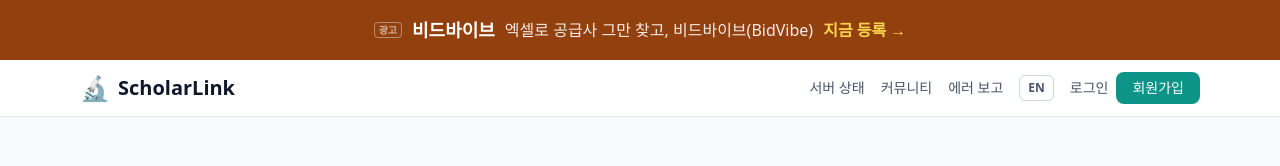
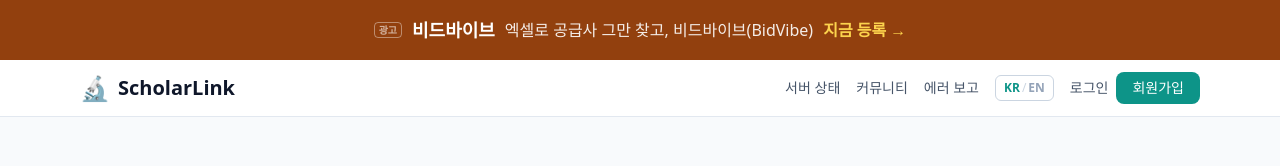
Before and after one commit to wheeljah/SC_link, a React (Vite) app in the folder client/: page / in a window 1280 px wide. Shown: the top 166 px of the page. Built offline with nearby package versions, Linux system fonts and the light colour scheme; no server answers.

Commit message:
i18n/nav: translate '전체 보고 목록 →', rename toggle to KR/EN, make mobile navbar horizontally scrollable

```diff
--- a/client/src/components/LangToggle.tsx
+++ b/client/src/components/LangToggle.tsx
@@ -1,16 +1,18 @@
 import { getLang, setLang } from '../i18n/translate';
 
-// 한/EN 언어 전환 버튼. 클릭 시 언어를 저장하고 새로고침하여 전체 화면을 번역한다.
+// 'KR/EN' 언어 전환 버튼 — 현재 언어를 강조 표시. 클릭 시 전환 후 새로고침.
 export default function LangToggle() {
   const lang = getLang();
   return (
     <button
       onClick={() => setLang(lang === 'ko' ? 'en' : 'ko')}
-      className="text-slate-600 hover:text-slate-900 border border-slate-300 hover:border-slate-400 rounded-md px-2 py-1 text-xs font-semibold transition-colors shrink-0"
+      className="flex items-center border border-slate-300 hover:border-slate-400 rounded-md px-2 py-1 shrink-0 transition-colors"
       aria-label="Toggle language"
       title={lang === 'ko' ? 'Switch to English' : '한국어로 전환'}
     >
-      {lang === 'ko' ? 'EN' : '한'}
+      <span className={`text-xs font-semibold ${lang === 'ko' ? 'text-teal-600' : 'text-slate-400'}`}>KR</span>
+      <span className="text-slate-300 mx-0.5 text-xs">/</span>
+      <span className={`text-xs font-semibold ${lang === 'en' ? 'text-teal-600' : 'text-slate-400'}`}>EN</span>
     </button>
   );
 }
--- a/client/src/components/Navbar.tsx
+++ b/client/src/components/Navbar.tsx
@@ -12,61 +12,43 @@ export default function Navbar() {
     navigate('/login');
   };
 
+  const link = 'text-slate-600 hover:text-slate-900 transition-colors whitespace-nowrap shrink-0';
+
   return (
     <nav className="bg-white border-b border-slate-200 sticky top-0 z-50">
-      <div className="max-w-6xl mx-auto px-4 h-14 flex items-center justify-between">
-        <Link to="/" className="flex items-center gap-2 font-bold text-xl text-slate-900">
+      <div className="max-w-6xl mx-auto px-4 h-14 flex items-center justify-between gap-3">
+        <Link to="/" className="flex items-center gap-2 font-bold text-xl text-slate-900 shrink-0">
           <span className="text-2xl">🔬</span>
           <span>ScholarLink</span>
         </Link>
 
-        <div className="flex items-center gap-4 text-sm">
-          <Link to="/servers" className="text-slate-600 hover:text-slate-900 transition-colors hidden sm:block">
-            서버 상태
-          </Link>
-          <Link to="/community" className="text-slate-600 hover:text-slate-900 transition-colors hidden sm:block">
-            커뮤니티
-          </Link>
-          <Link to="/report" className="text-slate-600 hover:text-slate-900 transition-colors hidden sm:block">
-            에러 보고
-          </Link>
+        {/* 모바일에서도 모든 항목 노출 — 넘치면 가로 스크롤 */}
+        <div className="flex items-center gap-4 text-sm overflow-x-auto scrollbar-hide min-w-0">
+          <Link to="/servers" className={link}>서버 상태</Link>
+          <Link to="/community" className={link}>커뮤니티</Link>
+          <Link to="/report" className={link}>에러 보고</Link>
 
           <LangToggle />
 
           {isLoggedIn ? (
-            <div className="flex items-center gap-3">
-              <Link to="/profile" className="text-slate-600 hover:text-slate-900 transition-colors hidden sm:block">
-                계정정보
-              </Link>
-              <Link
-                to="/history"
-                className="text-slate-600 hover:text-slate-900 transition-colors"
-              >
-                이력
-              </Link>
+            <div className="flex items-center gap-3 shrink-0">
+              <Link to="/profile" className={link}>계정정보</Link>
+              <Link to="/history" className={link}>이력</Link>
               {isAdmin && (
-                <Link
-                  to="/admin"
-                  className="text-purple-600 hover:text-purple-800 font-semibold transition-colors hidden sm:block"
-                >
+                <Link to="/admin" className="text-purple-600 hover:text-purple-800 font-semibold transition-colors whitespace-nowrap shrink-0">
                   어드민
                 </Link>
               )}
-              <button
-                onClick={handleLogout}
-                className="text-slate-500 hover:text-red-600 transition-colors"
-              >
+              <button onClick={handleLogout} className="text-slate-500 hover:text-red-600 transition-colors whitespace-nowrap shrink-0">
                 로그아웃
               </button>
             </div>
           ) : (
-            <div className="flex items-center gap-2">
-              <Link to="/login" className="text-slate-600 hover:text-slate-900 transition-colors">
-                로그인
-              </Link>
+            <div className="flex items-center gap-2 shrink-0">
+              <Link to="/login" className={link}>로그인</Link>
               <Link
                 to="/register"
-                className="bg-teal-600 hover:bg-teal-700 text-white px-4 py-1.5 rounded-lg font-medium transition-colors"
+                className="bg-teal-600 hover:bg-teal-700 text-white px-4 py-1.5 rounded-lg font-medium transition-colors whitespace-nowrap shrink-0"
               >
                 회원가입
               </Link>
--- a/client/src/i18n/dictionary.ts
+++ b/client/src/i18n/dictionary.ts
@@ -61,6 +61,7 @@ export const EN: Record<string, string> = {
   '등록 중...': 'Submitting...',
   '등록': 'Submit',
   '전체 보고 목록': 'All reports',
+  '전체 보고 목록 →': 'All reports →',
   '인용 ': 'Cited ',
 
   // ── ServerStatus / Servers ──
```
